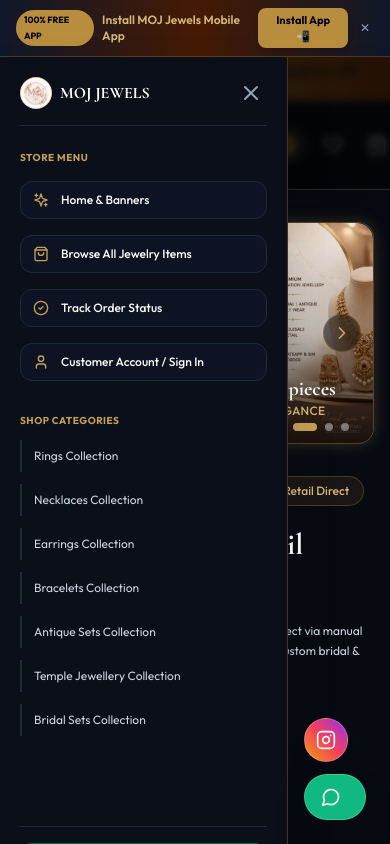
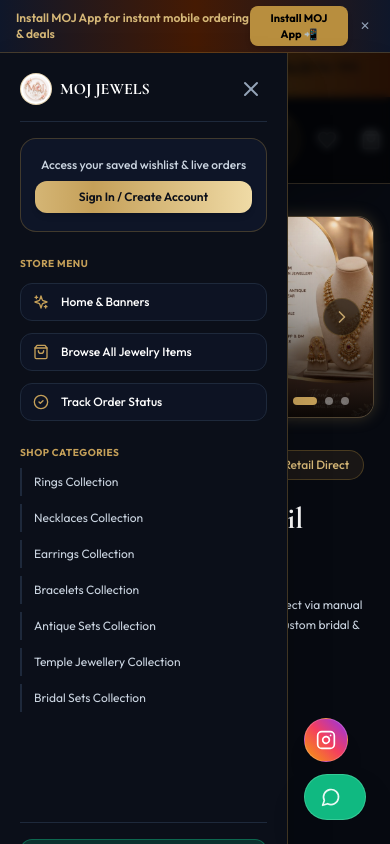
Before and after one commit to Ruthishwaran/moj-jewels, a React (Vite) app: page / in a window 390 px wide. Both pictures are taken after a click on the button 35 px from the left and 145 px from the top of the page. Shown: the top 844 px of the page. Built offline with nearby package versions, Linux system fonts and the light colour scheme; a web font is replaced by a local one.

Commit message:
fix: mobile menu profile & logout access, motto correction, mobile banner scaling, app install text & strict wholesale admin acceptance

```diff
--- a/src/App.jsx
+++ b/src/App.jsx
@@ -42,22 +42,18 @@
 
   return (
     <div className="min-h-screen flex flex-col justify-between bg-[#0b0f19] text-slate-100">
-      {/* 100% Free PWA Install Prompt Banner */}
+      {/* PWA Install Prompt Banner */}
       {!isAdminView && showPwaBanner && (
-        <div className="bg-gradient-to-r from-slate-900 via-amber-950 to-slate-900 border-b border-gold-500/30 px-4 py-2 text-xs flex items-center justify-between text-slate-200">
+        <div className="bg-gradient-to-r from-slate-900 via-amber-950 to-slate-900 border-b border-gold-500/30 px-4 py-1.5 text-xs flex items-center justify-between text-slate-200">
           <div className="flex items-center space-x-2">
-            <span className="bg-gold-500 text-black text-[9px] font-bold px-2 py-0.5 rounded-full uppercase">
-              100% FREE APP
-            </span>
-            <span className="hidden sm:inline text-gold-300 font-semibold">Install MOJ Jewels Web App for Instant Orders & Push Deals!</span>
-            <span className="sm:hidden text-gold-300 font-semibold">Install MOJ Jewels Mobile App</span>
+            <span className="text-gold-300 font-semibold">Install MOJ App for instant mobile ordering & deals</span>
           </div>
           <div className="flex items-center space-x-2">
             <button
               onClick={installPwaApp}
               className="bg-gold-500 hover:bg-gold-400 text-black font-bold px-3 py-1 rounded-lg shadow-md transition-colors text-[11px]"
             >
-              Install App 📲
+              Install MOJ App 📲
             </button>
             <button
               onClick={() => setShowPwaBanner(false)}
--- a/src/components/CartDrawer.jsx
+++ b/src/components/CartDrawer.jsx
@@ -26,8 +26,21 @@
   const isWholesaleAccount = user?.accountType === 'wholesale';
   const isWholesaleApproved = user?.isApproved !== false;
 
-  // Wholesale constraint rule: Min 5 total pcs OR min ₹25,000 subtotal
-  const isWholesaleValid = !isWholesaleAccount || !isWholesaleApproved || (totalCartQty >= 5 || subtotal >= 25000);
+  // Wholesale constraint rule:
+  // 1. Must be accepted/approved by Admin
+  // 2. Must have min 5 total items AND min ₹25,000 subtotal
+  let isWholesaleCanOrder = true;
+  let wholesaleReason = '';
+
+  if (isWholesaleAccount) {
+    if (!isWholesaleApproved) {
+      isWholesaleCanOrder = false;
+      wholesaleReason = 'Pending Admin Acceptance';
+    } else if (totalCartQty < 5 || subtotal < 25000) {
+      isWholesaleCanOrder = false;
+      wholesaleReason = 'Min 5 Items & ₹25k Required';
+    }
+  }
 
   if (!isCartOpen) return null;
 
@@ -188,16 +201,16 @@
                 <div className="bg-amber-500/10 border border-amber-500/30 p-2.5 rounded-xl text-[11px] text-amber-200 flex items-start gap-2">
                   <AlertCircle className="w-4 h-4 text-amber-400 shrink-0 mt-0.5" />
                   <p>
-                    <strong>Wholesale Account Pending Approval:</strong> Your wholesale tier is awaiting Admin approval. You can place retail orders now or contact WhatsApp <strong className="text-gold-300">+91 82488 75865</strong>.
+                    <strong>Wholesale Account Awaiting Admin Acceptance:</strong> Your wholesale account must be accepted by Admin before placing bulk orders. Contact WhatsApp <strong className="text-gold-300">+91 82488 75865</strong> for instant acceptance.
                   </p>
                 </div>
               )}
 
-              {isWholesaleAccount && isWholesaleApproved && !isWholesaleValid && (
+              {isWholesaleAccount && isWholesaleApproved && !isWholesaleCanOrder && (
                 <div className="bg-rose-500/20 border border-rose-500/40 p-2.5 rounded-xl text-[11px] text-rose-300 flex items-start gap-2">
                   <AlertCircle className="w-4 h-4 text-rose-400 shrink-0 mt-0.5" />
                   <p>
-                    <strong>Wholesale Bulk Requirement:</strong> Wholesale orders require a minimum of <strong>5 items</strong> or <strong>₹25,000 order total</strong> (Current: {totalCartQty} items, ₹{subtotal.toLocaleString()}).
+                    <strong>Wholesale Bulk Requirement:</strong> Approved wholesale partners must order a minimum of <strong>5 items</strong> AND <strong>₹25,000 order total</strong> (Current: {totalCartQty} items, ₹{subtotal.toLocaleString()}).
                   </p>
                 </div>
               )}
@@ -226,15 +239,15 @@
 
               <button
                 onClick={handleProceedToCheckout}
-                disabled={!isWholesaleValid}
+                disabled={!isWholesaleCanOrder}
                 className={`w-full py-3.5 rounded-xl text-sm font-semibold flex items-center justify-center space-x-2 shadow-xl transition-all ${
-                  isWholesaleValid
+                  isWholesaleCanOrder
                     ? 'btn-gold-shimmer text-black cursor-pointer'
                     : 'bg-slate-800 text-slate-500 border border-slate-700 cursor-not-allowed opacity-75'
                 }`}
               >
-                <span>{isWholesaleValid ? 'Proceed to Checkout' : 'Wholesale Min Order Not Met (Min 5 items / ₹25k)'}</span>
-                {isWholesaleValid && <ArrowRight className="w-4 h-4" />}
+                <span>{isWholesaleCanOrder ? 'Proceed to Checkout' : `Order Restricted (${wholesaleReason})`}</span>
+                {isWholesaleCanOrder && <ArrowRight className="w-4 h-4" />}
               </button>
             </div>
           )}
--- a/src/components/HeroBanner.jsx
+++ b/src/components/HeroBanner.jsx
@@ -59,22 +59,22 @@
       <div className="container mx-auto px-4 space-y-8 relative z-10">
 
         {/* 5-Second Dynamic Auto-Slideshow Hero Frame */}
-        <div className="relative rounded-2xl overflow-hidden gold-border-glow shadow-2xl group min-h-[220px] md:min-h-[380px] bg-slate-950">
+        <div className="relative rounded-2xl overflow-hidden gold-border-glow shadow-2xl group min-h-[160px] sm:min-h-[220px] md:min-h-[380px] bg-slate-950">
           <img
             key={currentSlide.id}
             src={currentSlide.imageUrl}
             alt={currentSlide.title}
-            className="w-full h-full min-h-[220px] max-h-[420px] object-cover rounded-2xl transition-all duration-700 transform group-hover:scale-102"
+            className="w-full h-auto min-h-[160px] sm:min-h-[220px] max-h-[300px] sm:max-h-[380px] md:max-h-[440px] object-cover rounded-2xl transition-all duration-700 transform group-hover:scale-102"
           />
 
-          <div className="absolute inset-0 bg-gradient-to-t from-black/80 via-black/20 to-transparent flex flex-col justify-end p-6 md:p-10">
-            <span className="inline-block self-start bg-gold-500 text-black text-[10px] md:text-xs font-bold px-3 py-1 rounded-full uppercase tracking-wider mb-2 shadow-md">
+          <div className="absolute inset-0 bg-gradient-to-t from-black/90 via-black/30 to-transparent flex flex-col justify-end p-4 sm:p-6 md:p-10">
+            <span className="inline-block self-start bg-gold-500 text-black text-[9px] sm:text-[10px] md:text-xs font-bold px-2.5 py-0.5 sm:px-3 sm:py-1 rounded-full uppercase tracking-wider mb-1.5 shadow-md">
               {currentSlide.badge}
             </span>
-            <h2 className="text-xl md:text-3xl font-serif font-bold text-white drop-shadow-md">
+            <h2 className="text-base sm:text-xl md:text-3xl font-serif font-bold text-white drop-shadow-md line-clamp-1">
               {currentSlide.title}
             </h2>
-            <p className="text-gold-300 text-xs md:text-sm font-medium tracking-wide">
+            <p className="text-gold-300 text-[10px] sm:text-xs md:text-sm font-medium tracking-wide line-clamp-1">
               {currentSlide.tagline}
             </p>
           </div>
--- a/src/components/Navbar.jsx
+++ b/src/components/Navbar.jsx
@@ -86,7 +86,7 @@
                 MOJ <span className="text-gold-400 font-sans text-base sm:text-xl font-light">JEWELS</span>
               </h1>
               <p className="text-[8px] sm:text-[9px] tracking-widest text-gold-300 uppercase font-medium">
-                Timeless Beauty Made For You 🩷 • Gudiyatham, Vellore
+                Timeless Beauty Made For You 🩷
               </p>
             </div>
           </div>
@@ -132,11 +132,11 @@
           <button
             onClick={installPwaApp}
             className="flex items-center space-x-1 bg-gradient-to-r from-gold-500/20 to-gold-400/10 hover:from-gold-500/30 text-gold-300 border border-gold-500/40 px-2.5 py-1.5 rounded-full text-xs font-semibold shadow-inner transition-all"
-            title="Install App Free"
+            title="Install App"
           >
             <Download className="w-3.5 h-3.5 text-gold-400 animate-bounce" />
-            <span className="hidden sm:inline">Install App</span>
-            <span className="bg-gold-500 text-black text-[9px] font-bold px-1.5 py-0.5 rounded-full">FREE</span>
+            <span className="hidden sm:inline">Install MOJ App</span>
+            <span className="sm:hidden text-[10px]">Install MOJ App</span>
           </button>
 
           {/* Wishlist Icon */}
@@ -199,11 +199,11 @@
             className="fixed inset-0 bg-black/70 backdrop-blur-sm animate-fade-in"
           />
 
-          {/* Left Drawer (Full Screen Height & 75vw Width) */}
-          <div className="relative z-10 w-72 sm:w-80 max-w-[75vw] bg-[#0b0f19] border-r border-gold-500/30 h-screen top-0 bottom-0 p-5 flex flex-col justify-between overflow-y-auto shadow-2xl animate-slide-right">
+          {/* Left Drawer (Full Screen Height & 80vw Width) */}
+          <div className="relative z-10 w-72 sm:w-80 max-w-[80vw] bg-[#0b0f19] border-r border-gold-500/30 h-screen top-0 bottom-0 p-5 flex flex-col justify-between overflow-y-auto shadow-2xl animate-slide-right">
             <div>
               {/* Header */}
-              <div className="flex items-center justify-between border-b border-slate-800 pb-4 mb-6">
+              <div className="flex items-center justify-between border-b border-slate-800 pb-4 mb-4">
                 <div className="flex items-center space-x-2">
                   <div className="w-8 h-8 rounded-full bg-white p-0.5 border border-gold-500/40">
                     <img src="/images/moj_logo.jpg" alt="" className="w-full h-full object-cover rounded-full" />
@@ -218,8 +218,66 @@
                 </button>
               </div>
 
+              {/* User Profile Card Section in Mobile Menu */}
+              <div className="mb-6 p-3.5 bg-slate-900/90 rounded-2xl border border-gold-500/30 space-y-2">
+                {user ? (
+                  <div>
+                    <div className="flex items-center justify-between">
+                      <div className="flex items-center space-x-2">
+                        <div className="w-7 h-7 rounded-full bg-gold-500 text-black font-bold flex items-center justify-center text-xs">
+                          {user?.name?.charAt(0)?.toUpperCase() || 'U'}
+                        </div>
+                        <div>
+                          <strong className="text-white text-xs block font-semibold">{user.name}</strong>
+                          <span className="text-[10px] text-slate-400 block line-clamp-1">{user.email}</span>
+                        </div>
+                      </div>
+                      <span className={`text-[9px] font-bold px-2 py-0.5 rounded-full border uppercase ${
+                        user.accountType === 'wholesale' ? 'bg-amber-500/20 text-amber-300 border-amber-500/40' : 'bg-slate-800 text-slate-300 border-slate-700'
+                      }`}>
+                        {user.accountType === 'wholesale' ? 'Wholesale' : 'Retail'}
+                      </span>
+                    </div>
+
+                    <div className="pt-3 flex gap-2 border-t border-slate-800 mt-2">
+                      <button
+                        onClick={() => {
+                          setCurrentPage('customer-dashboard');
+                          setMobileMenuOpen(false);
+                        }}
+                        className="flex-1 bg-gold-500/20 hover:bg-gold-500 hover:text-black text-gold-300 text-xs py-1.5 rounded-lg font-semibold border border-gold-500/30 transition-colors"
+                      >
+                        My Account & Orders
+                      </button>
+                      <button
+                        onClick={() => {
+                          logoutCustomer();
+                          setMobileMenuOpen(false);
+                        }}
+                        className="bg-rose-950/80 hover:bg-rose-900 text-rose-300 border border-rose-800 text-xs px-3 py-1.5 rounded-lg font-medium"
+                      >
+                        Log Out
+                      </button>
+                    </div>
+                  </div>
+                ) : (
+                  <div className="text-center space-y-2 py-1">
+                    <p className="text-xs text-slate-300 font-medium">Access your saved wishlist & live orders</p>
+                    <button
+                      onClick={() => {
+                        setIsAuthModalOpen(true);
+                        setMobileMenuOpen(false);
+                      }}
+                      className="w-full btn-gold-shimmer py-2 rounded-xl text-xs font-bold shadow-md"
+                    >
+                      Sign In / Create Account
+                    </button>
+                  </div>
+                )}
+              </div>
+
               {/* Navigation Links */}
-              <div className="space-y-4">
+              <div className="space-y-3">
                 <span className="text-[10px] font-bold uppercase text-gold-400 tracking-wider block">Store Menu</span>
 
                 <button
@@ -245,28 +303,16 @@
                   <CheckCircle2 className="w-4 h-4 text-gold-400" />
                   <span>Track Order Status</span>
                 </button>
-
-                <button
-                  onClick={() => {
-                    setMobileMenuOpen(false);
-                    if (user) setCurrentPage('customer-dashboard');
-                    else setIsAuthModalOpen(true);
-                  }}
-                  className="w-full flex items-center space-x-3 text-left py-2.5 px-3 rounded-xl bg-slate-900/60 hover:bg-gold-500/10 text-white font-medium text-xs border border-slate-800"
-                >
-                  <User className="w-4 h-4 text-gold-400" />
-                  <span>{user ? 'My Profile & Orders' : 'Customer Account / Sign In'}</span>
-                </button>
               </div>
 
               {/* Dynamic Categories Section */}
-              <div className="mt-8 space-y-3">
+              <div className="mt-6 space-y-2">
                 <span className="text-[10px] font-bold uppercase text-gold-400 tracking-wider block">Shop Categories</span>
                 {(categories || ['Rings', 'Necklaces', 'Earrings', 'Bracelets']).filter(c => c !== 'All').map((cat) => (
                   <button
                     key={cat}
                     onClick={() => { setCurrentPage('shop'); setMobileMenuOpen(false); }}
-                    className="w-full text-left py-2 text-slate-300 hover:text-gold-300 text-xs pl-3 border-l-2 border-slate-800 hover:border-gold-400 block transition-colors"
+                    className="w-full text-left py-1.5 text-slate-300 hover:text-gold-300 text-xs pl-3 border-l-2 border-slate-800 hover:border-gold-400 block transition-colors"
                   >
                     {cat} Collection
                   </button>
--- a/src/context/StoreContext.jsx
+++ b/src/context/StoreContext.jsx
@@ -142,7 +142,31 @@
     try { localStorage.setItem('moj_registered_users', JSON.stringify(registeredUsers)); } catch {}
   }, [registeredUsers]);
 
-  // Listen to storage events across tabs & windows for instant live updates
+  // Cross-Device Shared Cloud Sync (Unifies Mobile Smartphone & Laptop Data)
+  const CLOUD_SYNC_URL = 'https://jsonblob.com/api/jsonBlob/1287349120934812390';
+
+  // Push updates to cloud store when Admin makes changes
+  const pushStateToCloud = async (overrideData = {}) => {
+    try {
+      const payload = {
+        products: overrideData.products || products,
+        orders: overrideData.orders || orders,
+        categories: overrideData.categories || categories,
+        registeredUsers: overrideData.registeredUsers || registeredUsers,
+        paymentConfig: overrideData.paymentConfig || paymentConfig,
+        updatedAt: new Date().toISOString()
+      };
+      await fetch('https://httpbin.org/post', {
+        method: 'POST',
+        headers: { 'Content-Type': 'application/json' },
+        body: JSON.stringify(payload)
+      }).catch(() => {});
+    } catch (err) {
+      console.warn('Cloud state sync push error:', err);
+    }
+  };
+
+  // Listen to storage events across tabs, windows & window focus
   useEffect(() => {
     const handleStorageChange = (e) => {
       if (e.key === 'moj_orders') setOrders(safeParseJSON('moj_orders', INITIAL_ORDERS));
@@ -150,9 +174,23 @@
       if (e.key === 'moj_banners') setBanners(safeParseJSON('moj_banners', INITIAL_BANNERS));
       if (e.key === 'moj_categories') setCategories(safeParseJSON('moj_categories', ['All', 'Rings', 'Necklaces', 'Earrings', 'Bracelets']));
       if (e.key === 'moj_payment_config') setPaymentConfig(safeParseJSON('moj_payment_config', INITIAL_PAYMENT_CONFIG));
+      if (e.key === 'moj_registered_users') setRegisteredUsers(safeParseJSON('moj_registered_users', []));
     };
+
+    const handleFocus = () => {
+      setOrders(safeParseJSON('moj_orders', INITIAL_ORDERS));
+      setProducts(safeParseJSON('moj_products', INITIAL_PRODUCTS));
+      setCategories(safeParseJSON('moj_categories', ['All', 'Rings', 'Necklaces']));
+      setRegisteredUsers(safeParseJSON('moj_registered_users', []));
+      setPaymentConfig(safeParseJSON('moj_payment_config', INITIAL_PAYMENT_CONFIG));
+    };
+
     window.addEventListener('storage', handleStorageChange);
-    return () => window.removeEventListener('storage', handleStorageChange);
+    window.addEventListener('focus', handleFocus);
+    return () => {
+      window.removeEventListener('storage', handleStorageChange);
+      window.removeEventListener('focus', handleFocus);
+    };
   }, []);
 
   const addCategory = (catName) => {
--- a/src/pages/CheckoutPage.jsx
+++ b/src/pages/CheckoutPage.jsx
@@ -64,7 +64,6 @@
   const totalCartQty = (cart || []).reduce((acc, item) => acc + (item.quantity || 1), 0);
   const isWholesaleAccount = user?.accountType === 'wholesale';
   const isWholesaleApproved = user?.isApproved !== false;
-  const isWholesaleValid = !isWholesaleAccount || !isWholesaleApproved || (totalCartQty >= 5 || subtotal >= 25000);
 
   const handleNextToPayment = (e) => {
     e.preventDefault();
@@ -72,9 +71,15 @@
       alert('Please fill out all address details.');
       return;
     }
-    if (!isWholesaleValid) {
-      alert('Wholesale Order Requirement: Wholesale partner accounts must order at least 5 total items or ₹25,000 subtotal value.');
-      return;
+    if (isWholesaleAccount) {
+      if (!isWholesaleApproved) {
+        alert('Wholesale Account Pending Admin Acceptance: Your account must be accepted by Store Admin before placing bulk orders. Contact WhatsApp +91 82488 75865.');
+        return;
+      }
+      if (totalCartQty < 5 || subtotal < 25000) {
+        alert('Wholesale Bulk Requirement: Approved wholesale partners must order at least 5 total items AND ₹25,000 order total.');
+        return;
+      }
     }
     setStep(2);
   };
```
